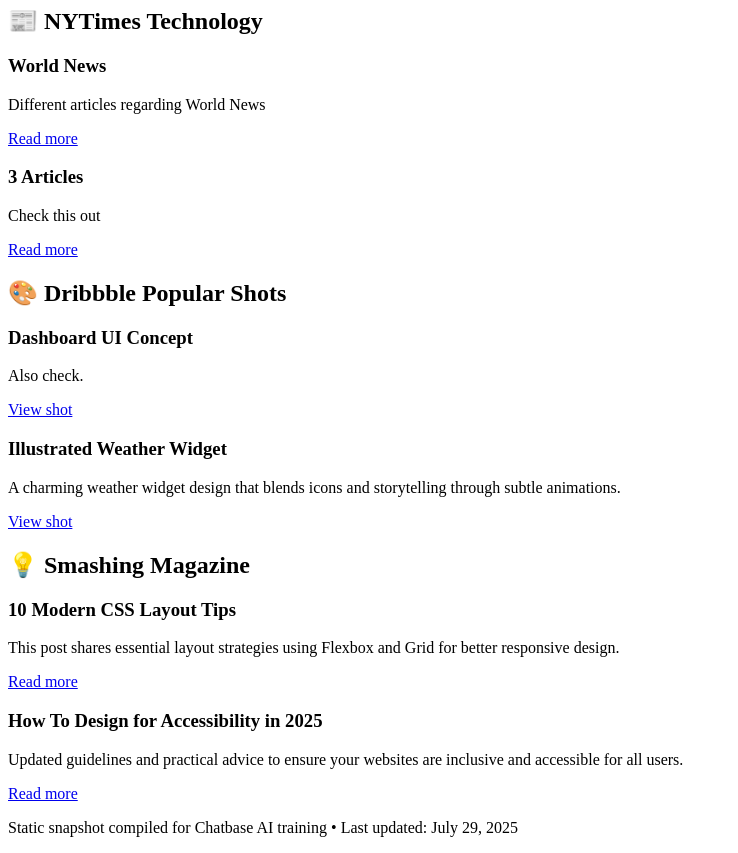
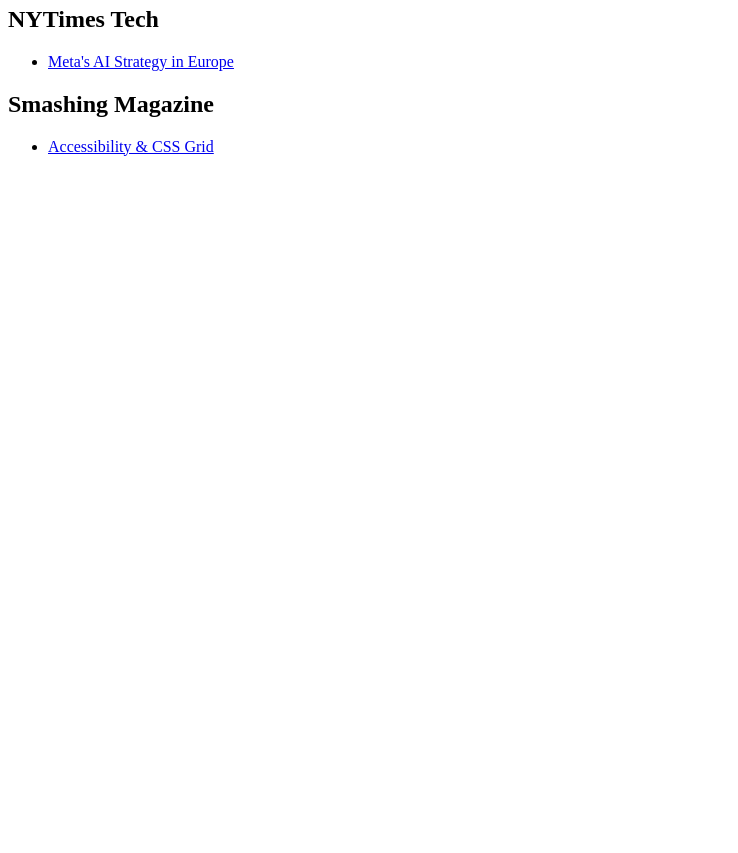
Before and after one commit to AbdulWahabMunir/rss-blog-aggregator, a plain HTML site: page rss-feed.html in a window 1280 px wide. Shown: the part 74-927 px from the top of the page, without its empty margins (0-738 px from the left). After the commit the page ends 800 px from the top, so only its background shows below. Drawn offline with Linux system fonts and the light colour scheme.

Commit message:
Update rss-feed.html

```diff
--- a/rss-feed.html
+++ b/rss-feed.html
@@ -1,53 +1,17 @@
 <!DOCTYPE html>
 <html lang="en">
-<head>
-  <meta charset="UTF-8">
-  <title>RSS Blog Feed Snapshot</title>
-</head>
+<head><meta charset="UTF‑8"><title>RSS Snapshot</title></head>
 <body>
-  <h1>📚 Latest Blog Posts from Trusted Sources</h1>
-
-  <h2>📰 NYTimes Technology</h2>
-  <article>
-    <h3>World News</h3>
-    <p>Different articles regarding World News</p>
-    <a href="https://www.nytimes.com/section/world" target="_blank">Read more</a>
-  </article>
-
-  <article>
-    <h3>3 Articles</h3>
-    <p>Check this out</p>
-    <a href="https://www.smashingmagazine.com/category/rss/" target="_blank">Read more</a>
-  </article>
-
-  <h2>🎨 Dribbble Popular Shots</h2>
-  <article>
-    <h3>Dashboard UI Concept</h3>
-    <p>Also check.</p>
-    <a href="https://dribbble.com/tags/rss-feed" target="_blank">View shot</a>
-  </article>
-
-  <article>
-    <h3>Illustrated Weather Widget</h3>
-    <p>A charming weather widget design that blends icons and storytelling through subtle animations.</p>
-    <a href="https://dribbble.com/shots/98765432" target="_blank">View shot</a>
-  </article>
-
-  <h2>💡 Smashing Magazine</h2>
-  <article>
-    <h3>10 Modern CSS Layout Tips</h3>
-    <p>This post shares essential layout strategies using Flexbox and Grid for better responsive design.</p>
-    <a href="https://www.smashingmagazine.com/link-to-post1" target="_blank">Read more</a>
-  </article>
-
-  <article>
-    <h3>How To Design for Accessibility in 2025</h3>
-    <p>Updated guidelines and practical advice to ensure your websites are inclusive and accessible for all users.</p>
-    <a href="https://www.smashingmagazine.com/link-to-post2" target="_blank">Read more</a>
-  </article>
-
-  <footer>
-    <p>Static snapshot compiled for Chatbase AI training • Last updated: July 29, 2025</p>
-  </footer>
+  <h1>Latest Blog Posts Snapshot</h1>
+  <section>
+    <h2>NYTimes Tech</h2><ul>
+      <li><a href="https://www.nytimes.com/section/world">Meta's AI Strategy in Europe</a></li>
+     </ul>
+  </section>
+  <section>
+    <h2>Smashing Magazine</h2><ul>
+      <li><a href="https://dribbble.com/tags/rss-feed/">Accessibility & CSS Grid</a></li>
+     </ul>
+  </section>
 </body>
 </html>
```
